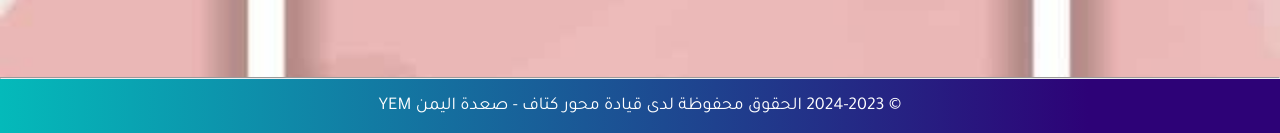
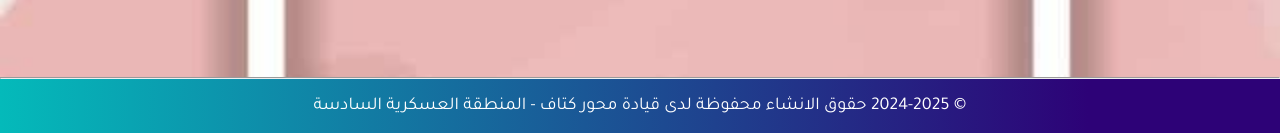
Before and after one commit to AmrAlkananimobile/Ketaf-axisYemen, a plain HTML site: page index.html in a window 1280 px wide. Shown: the part 11840-11973 px from the top of the page. Drawn offline with Linux system fonts and the light colour scheme.

Commit message:
Update index.html

```diff
--- a/index.html
+++ b/index.html
@@ -481,7 +481,7 @@
     </main>
     <hr id="linew"/>
 <footer id="footer">
-    <p>&copy  2024-2023 الحقوق محفوظة لدى قيادة محور كتاف - صعدة اليمن YEM </p>
+    <p>&copy 2024-2025  حقوق الانشاء محفوظة لدى قيادة محور كتاف - المنطقة العسكرية السادسة </p>
 </footer>
 
 </body>
```
